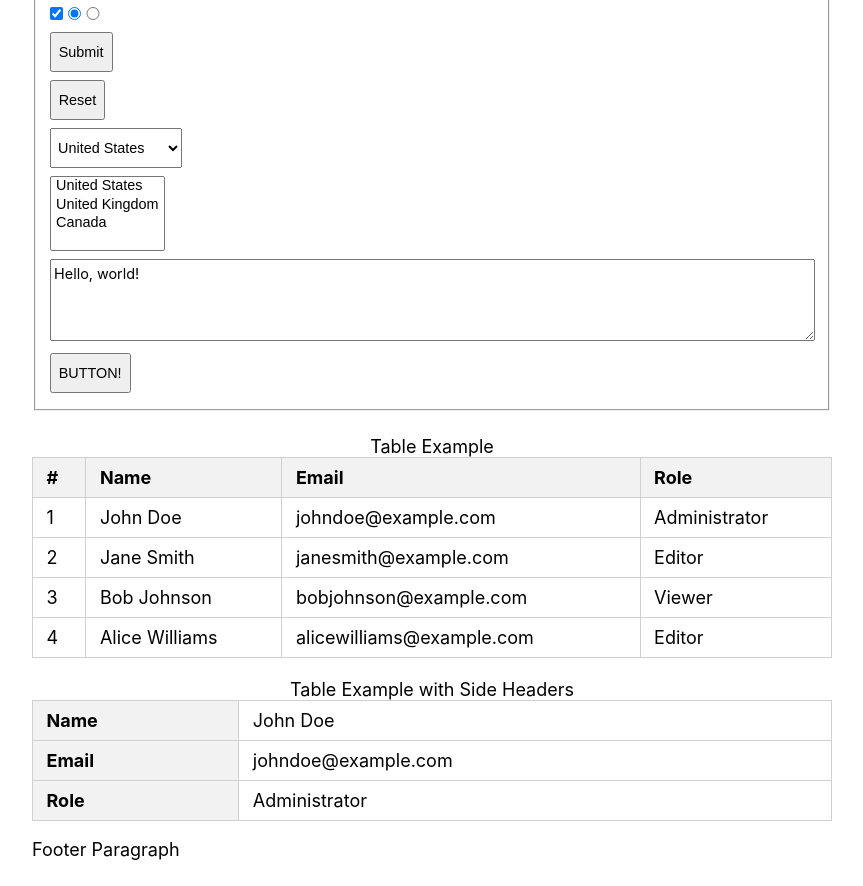
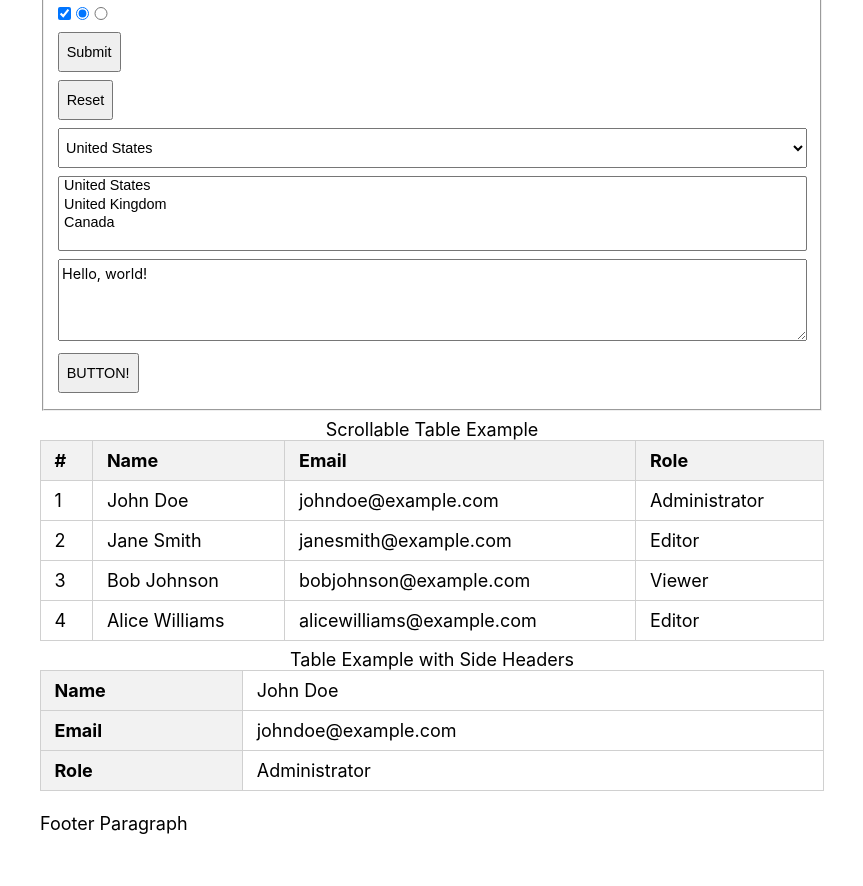
Before and after one commit to broadwayinc/style-blank, a website: page index.html in a window 1280 px wide. Shown: the part 2396-3282 px from the top of the page, without its empty margins (208-1071 px from the left). After the commit the page ends 3256 px from the top, so only its background shows below. Drawn offline with Linux system fonts and the light colour scheme.

Commit message:
update CSS for select and option elements to improve layout and add scrollable table examples in HTML

```diff
--- a/blank.css
+++ b/blank.css
@@ -10,7 +10,7 @@ body {
     --style-blank-input-height: 40px;
 }
 
-form > fieldset textarea, form > fieldset input:not([type="checkbox"]):not([type="radio"]):not([type="file"]):not([type="submit"]):not([type="reset"]):not([type="date"]):not([type="button"]) {
+form > fieldset select, form > fieldset textarea, form > fieldset input:not([type="checkbox"]):not([type="radio"]):not([type="file"]):not([type="submit"]):not([type="reset"]):not([type="date"]):not([type="button"]) {
     width: 100%;
 }
 
@@ -53,10 +53,21 @@ textarea {
 }
 
 select {
+    max-width: 100%;
+    overflow: hidden;
     min-height: var(--style-blank-input-height);
     font-size: 0.8rem;
     box-sizing: border-box;
     padding: 0 .25em;
+    text-overflow: ellipsis;
+    white-space: nowrap;
+}
+
+option {
+    max-width: 100%;
+    overflow: hidden;
+    text-overflow: ellipsis;
+    white-space: nowrap;
 }
 
 progress {
--- a/index.html
+++ b/index.html
@@ -129,6 +129,7 @@ To import the css file, add the following line to the head of your html file:
                 <option value="USA">United States</option>
                 <option value="UK">United Kingdom</option>
                 <option value="Canada">Canada</option>
+                <option value="Australia">Very Long Option Text That Exceeds Normal Length And Continues Further</option>
             </select><br>
 
             <select id="country-multi" name="country" multiple>
@@ -143,10 +144,9 @@ To import the css file, add the following line to the head of your html file:
     </form>
 </div>
 
-<br>
-
+<div style='max-width: 100%;overflow-x: auto;'>
     <table>
-    <caption>Table Example</caption>
+        <caption>Scrollable Table Example</caption>
         <thead>
             <tr>
                 <th>#</th>
@@ -182,9 +182,8 @@ To import the css file, add the following line to the head of your html file:
             </tr>
         </tbody>
     </table>
-
-<br>
-
+</div>
+<div style='max-width: 100%;overflow-x: auto;'>
     <table>
         <caption>Table Example with Side Headers</caption>
         <tbody>
@@ -202,6 +201,7 @@ To import the css file, add the following line to the head of your html file:
             </tr>
         </tbody>
     </table>
+</div>
 
 <footer>
     <p>Footer Paragraph</p>
@@ -212,6 +212,7 @@ To import the css file, add the following line to the head of your html file:
         margin: auto;
         padding: 8px;
         width: 800px;
+        box-sizing: border-box;
         max-width: 100%;
     }
 </style>
```
Lines whose indentation alone changed are shown as unchanged.
